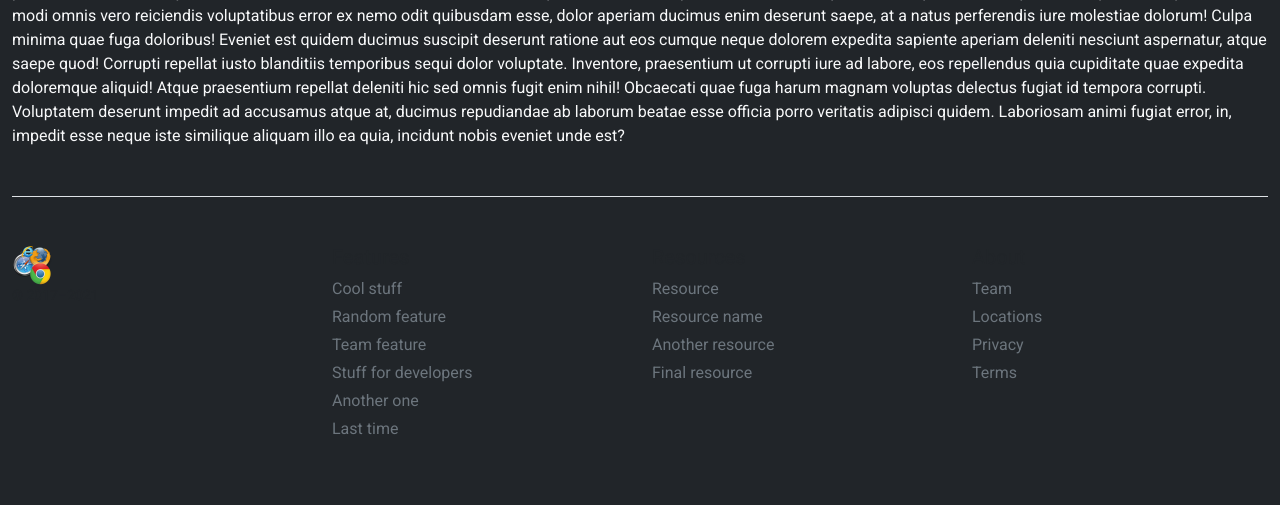
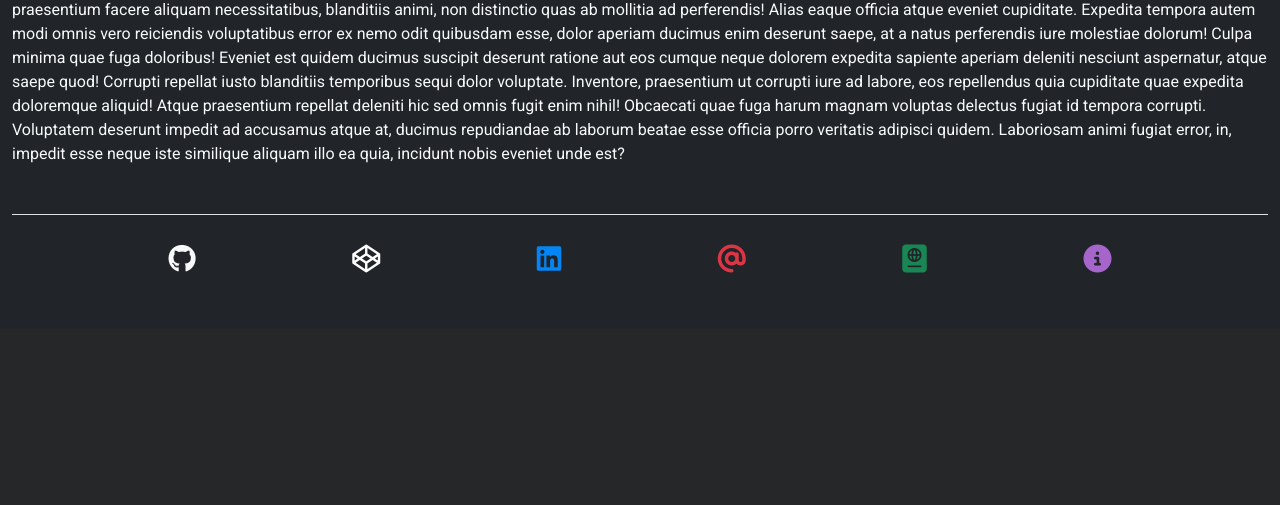
Before and after one commit to ChristopheC-83/blog_rocket, a PHP site: page / in a window 1280 px wide. Shown: the part 1860-2365 px from the top of the page. After the commit the page ends 2133 px from the top, so only its background shows below. Run offline with PHP 8.4, Linux system fonts and the light colour scheme; some web fonts are replaced.

Commit message:
footer ok

```diff
--- a/public/CSS/style/_custom.scss
+++ b/public/CSS/style/_custom.scss
@@ -1,4 +1,4 @@
-header{
+header {
   width: 100%;
   height: 43vh;
   max-height: 500px;
@@ -32,11 +32,14 @@ width: auto;
   height: auto;
   transform: translate(-50%, -50%);
   z-index: -1;
-//   background-size: cover;
-//   background-position: center;
-background-attachment: fixed; /* Ajout de l'effet de parallaxe */
 }
 
-.arizona{
-  font-family: 'Arizonia', handwriting;
+.arizona {
+  font-family: "Arizonia", handwriting;
 }
+.text-shadow {
+  text-shadow: 2px 2px 5px #00000075;
+}
+.text-shadow-white {
+  text-shadow: 1px 1px 2px #ffffff50;
+}
--- a/public/CSS/style/_updateBS.scss
+++ b/public/CSS/style/_updateBS.scss
@@ -2,7 +2,7 @@
 
 // couleurs de base de Bootstrap
 $primary: #A565CA;
-// $secondary: #0485f5;
+$secondary: #0485f5;
 // $danger: rgb(20, 220, 37);
 // $warning: rgb(245, 220, 83);
 
--- a/views/common/footer.php
+++ b/views/common/footer.php
@@ -1,39 +1,10 @@
-<div class="container">
-    <footer class="pt-4 my-md-5 pt-md-5 border-top">
-        <div class="row">
-        <div class="col-12 col-md">
-        <img src="<?= URL; ?>public/Assets/images/logo.png" width="40" alt="logo du site" />
-            <small class="d-block mb-3 text-muted">&copy; 2017–2021</small>
-        </div>
-        <div class="col-6 col-md">
-            <h5>Features</h5>
-            <ul class="list-unstyled text-small">
-            <li class="mb-1"><a class="link-secondary text-decoration-none" href="#">Cool stuff</a></li>
-            <li class="mb-1"><a class="link-secondary text-decoration-none" href="#">Random feature</a></li>
-            <li class="mb-1"><a class="link-secondary text-decoration-none" href="#">Team feature</a></li>
-            <li class="mb-1"><a class="link-secondary text-decoration-none" href="#">Stuff for developers</a></li>
-            <li class="mb-1"><a class="link-secondary text-decoration-none" href="#">Another one</a></li>
-            <li class="mb-1"><a class="link-secondary text-decoration-none" href="#">Last time</a></li>
-            </ul>
-        </div>
-        <div class="col-6 col-md">
-            <h5>Resources</h5>
-            <ul class="list-unstyled text-small">
-            <li class="mb-1"><a class="link-secondary text-decoration-none" href="#">Resource</a></li>
-            <li class="mb-1"><a class="link-secondary text-decoration-none" href="#">Resource name</a></li>
-            <li class="mb-1"><a class="link-secondary text-decoration-none" href="#">Another resource</a></li>
-            <li class="mb-1"><a class="link-secondary text-decoration-none" href="#">Final resource</a></li>
-            </ul>
-        </div>
-        <div class="col-6 col-md">
-            <h5>About</h5>
-            <ul class="list-unstyled text-small">
-            <li class="mb-1"><a class="link-secondary text-decoration-none" href="#">Team</a></li>
-            <li class="mb-1"><a class="link-secondary text-decoration-none" href="#">Locations</a></li>
-            <li class="mb-1"><a class="link-secondary text-decoration-none" href="#">Privacy</a></li>
-            <li class="mb-1"><a class="link-secondary text-decoration-none" href="#">Terms</a></li>
-            </ul>
-        </div>
-        </div>
+<div class="container ">
+    <footer class="pt-4 my-5 mx-auto w-100 w-lg-75 w-xl-50 border-top d-flex justify-content-evenly align-items-center fs-3">
+        <a href="https://github.com/ChristopheC-83" class="text-light"><i class="fa-brands fa-github"></i></a>
+        <a href="https://codepen.io/your-work" class="text-white"><i class="fa-brands fa-codepen"></i></a>
+        <a href="https://www.linkedin.com/in/christophe-chiappetta-b3623b262/" class="text-secondary"><i class="fa-brands fa-linkedin"></i></a>
+        <a href="" class="text-danger"><i class="fa-solid fa-at"></i></a>
+        <a href="https://barpat.fun/" class="text-success"><i class="fa-solid fa-passport"></i></a>
+        <a href="" class=""><i class="fa-solid fa-circle-info"></i></a>
     </footer>
 </div>
--- a/views/common/header.php
+++ b/views/common/header.php
@@ -6,15 +6,15 @@
         <h1>Autour du code</h1>
         <h2 class="mb-5">Partageons, échangeons !</h2>
         <br>
-        <div class="d-none d-lg-block ">
-          <h2 class="arizona fs-1 text-center ">
+        <div class="d-none d-xl-block ">
+          <h2 class="arizona text-center display-3">
             Seul on va plus vite, ensemble on va plus loin !
           </h2>
         </div>
-        <div class="d-block d-lg-none ">
-          <h2 class="arizona fs-1 text-center ">
+        <div class="d-block d-xl-none ">
+          <p class="arizona  text-center display-3">
             Seul on va plus vite,<br> ensemble on va plus loin !
-          </h2>
+          </p>
         </div>
       </div>
       <video autoplay loop muted class="fullscreen-video">
--- a/views/common/menu.php
+++ b/views/common/menu.php
@@ -1,16 +1,18 @@
 <nav class="navbar navbar-expand navbar-dark bg-black  text-primary sticky-top">
-  <div class="container-fluid">
+  <div class="container">
     <button class="navbar-toggler" type="button" data-bs-toggle="collapse" data-bs-target="#navbarSupportedContent" aria-controls="navbarSupportedContent" aria-expanded="false" aria-label="Toggle navigation">
       <span class="navbar-toggler-icon"></span>
     </button>
     <div class="collapse navbar-collapse" id="navbarSupportedContent">
       <ul class="navbar-nav me-auto mb-2 mb-lg-0 ">
         <li class="nav-item">
-          <a class="nav-link text-primary" aria-current="page" href="<?= URL; ?>home">Accueil</a>
+          <a class="nav-link text-primary fs-3" aria-current="page" href="<?= URL; ?>home">
+          Accueil
+          </a>
         </li>
 
         <li class="nav-item dropdown mr-auto">
-          <a class="nav-link dropdown-toggle text-primary" href="#" id="navbarDropdown" role="button" data-bs-toggle="dropdown" aria-expanded="false">
+          <a class="nav-link dropdown-toggle text-primary text-shadow-white  fs-3" href="#" id="navbarDropdown" role="button" data-bs-toggle="dropdown" aria-expanded="false">
             Thèmes
           </a>
           <ul class="dropdown-menu" aria-labelledby="navbarDropdown">
@@ -24,19 +26,25 @@
       <ul class="navbar-nav ms-auto mb-2 mb-lg-0 ">
 
 
-        <!-- si pas connecté , remplacer mot par logo-->
+        <!-- si pas connecté -->
+        <!-- inscription dans la page de connaxion -->
         <li class="nav-item ml-auto">
-          <a class="nav-link text-primary" aria-current="page" href="<?= URL; ?>home">Connexion</a>
+          <a class="nav-link text-primary text-shadow-white fs-3 d-none d-md-block" aria-current="page" href="<?= URL; ?>home">
+            Connexion
+          </a>
+          <a class="nav-link text-primary text-shadow-white fs-3  d-block d-md-none  " aria-current="page" href="<?= URL; ?>home">
+          <i class="fa-solid fa-right-to-bracket"></i>
+          </a>
         </li>
+
+        <!-- si connecté -->
+        <!-- profil sera l'avatar de l'utilisateur -->
+        <!-- <li class="nav-item">
+          <a class="nav-link text-primary text-shadow-white" aria-current="page" href="<?= URL; ?>home"><p class="m-0">Profil</p></a>
+        </li>
+       //déconnexion, un logo pris sur fontaawesome
         <li class="nav-item">
-          <a class="nav-link text-primary" aria-current="page" href="<?= URL; ?>home">Inscription</a>
-        </li>
-        <!-- si connecté -->
-        <!-- <li class="nav-item">
-          <a class="nav-link text-primary" aria-current="page" href="<?= URL; ?>home">Profil</a>
-        </li>
-        <li class="nav-item">
-          <a class="nav-link text-primary" aria-current="page" href="<?= URL; ?>home">Déconnexion</a>
+          <a class="nav-link text-primary text-shadow-white" aria-current="page" href="<?= URL; ?>home"><p class="m-0"></p></a>
         </li> -->
 
       </ul>
--- a/views/common/template.php
+++ b/views/common/template.php
@@ -6,6 +6,7 @@
     <meta http-equiv="X-UA-Compatible" content="IE=edge">
     <link rel="preconnect" href="https://fonts.bunny.net">
     <link href="https://fonts.bunny.net/css?family=arizonia:400|roboto:100,400,700,900" rel="stylesheet" />
+    <link rel="stylesheet" href="https://cdnjs.cloudflare.com/ajax/libs/font-awesome/6.5.1/css/all.min.css" integrity="sha512-DTOQO9RWCH3ppGqcWaEA1BIZOC6xxalwEsw9c2QQeAIftl+Vegovlnee1c9QX4TctnWMn13TZye+giMm8e2LwA==" crossorigin="anonymous" referrerpolicy="no-referrer" />
     <meta name="viewport" content="width=device-width, initial-scale=1.0">
     <meta name="description" content="<?= $page_description; ?>">
     <title><?= $page_title; ?></title>
```
Also changed, not shown: README.md, public/CSS/main.css, 1 other file. Lines whose indentation alone changed are shown as unchanged.
